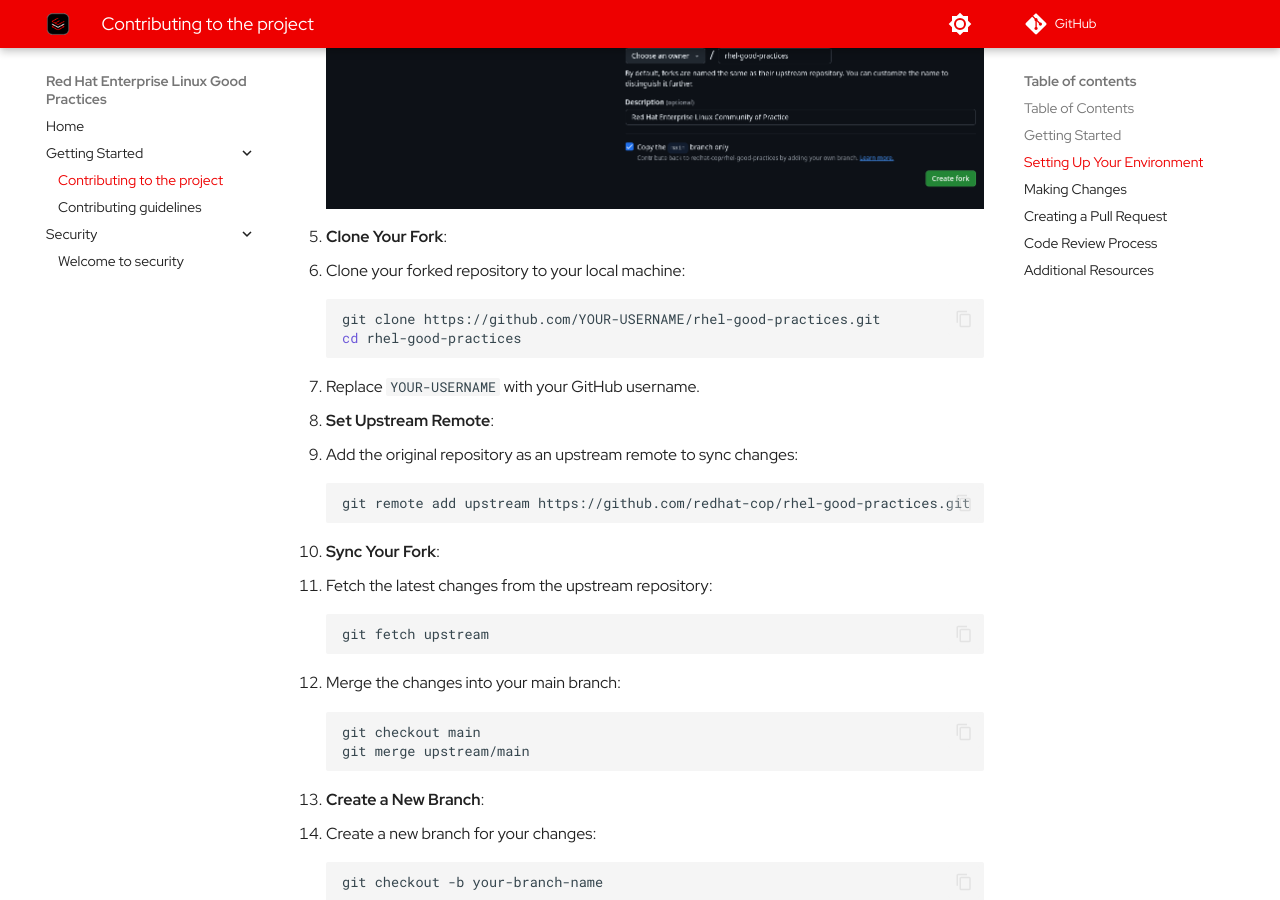
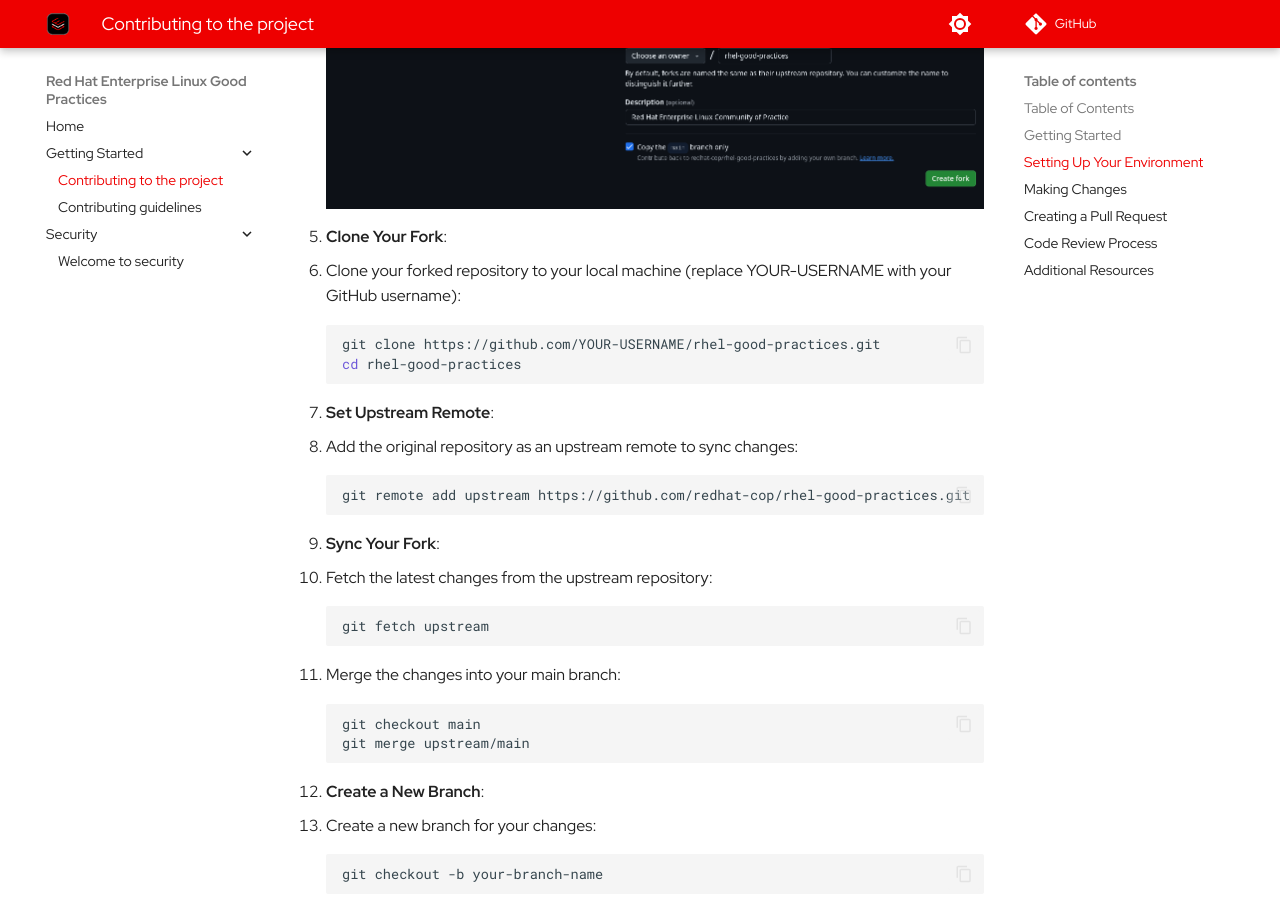
Before and after one commit to redhat-cop/rhel-good-practices, an MkDocs documentation site: the page built from docs/contribute/contributing.md, in a window 1280 px wide and 900 px high, scrolled down 1212 px. Built offline with MkDocs 1.6.1 and Material for MkDocs 9.7.7, drawn with Linux system fonts in a browser that asks for light colours; comment, search, counter and statistics services are not loaded.

````diff
--- a/docs/contribute/contributing.md
+++ b/docs/contribute/contributing.md
@@ -33,12 +33,11 @@ Before you start contributing, make sure you have the following:
    ![](./assets/github-fork-01.png)
 
 2. **Clone Your Fork**:
-   - Clone your forked repository to your local machine:
+   - Clone your forked repository to your local machine (replace YOUR-USERNAME with your GitHub username):
      ```bash
      git clone https://github.com/YOUR-USERNAME/rhel-good-practices.git
      cd rhel-good-practices
      ```
-   - Replace `YOUR-USERNAME` with your GitHub username.
 
 3. **Set Upstream Remote**:
    - Add the original repository as an upstream remote to sync changes:
````
